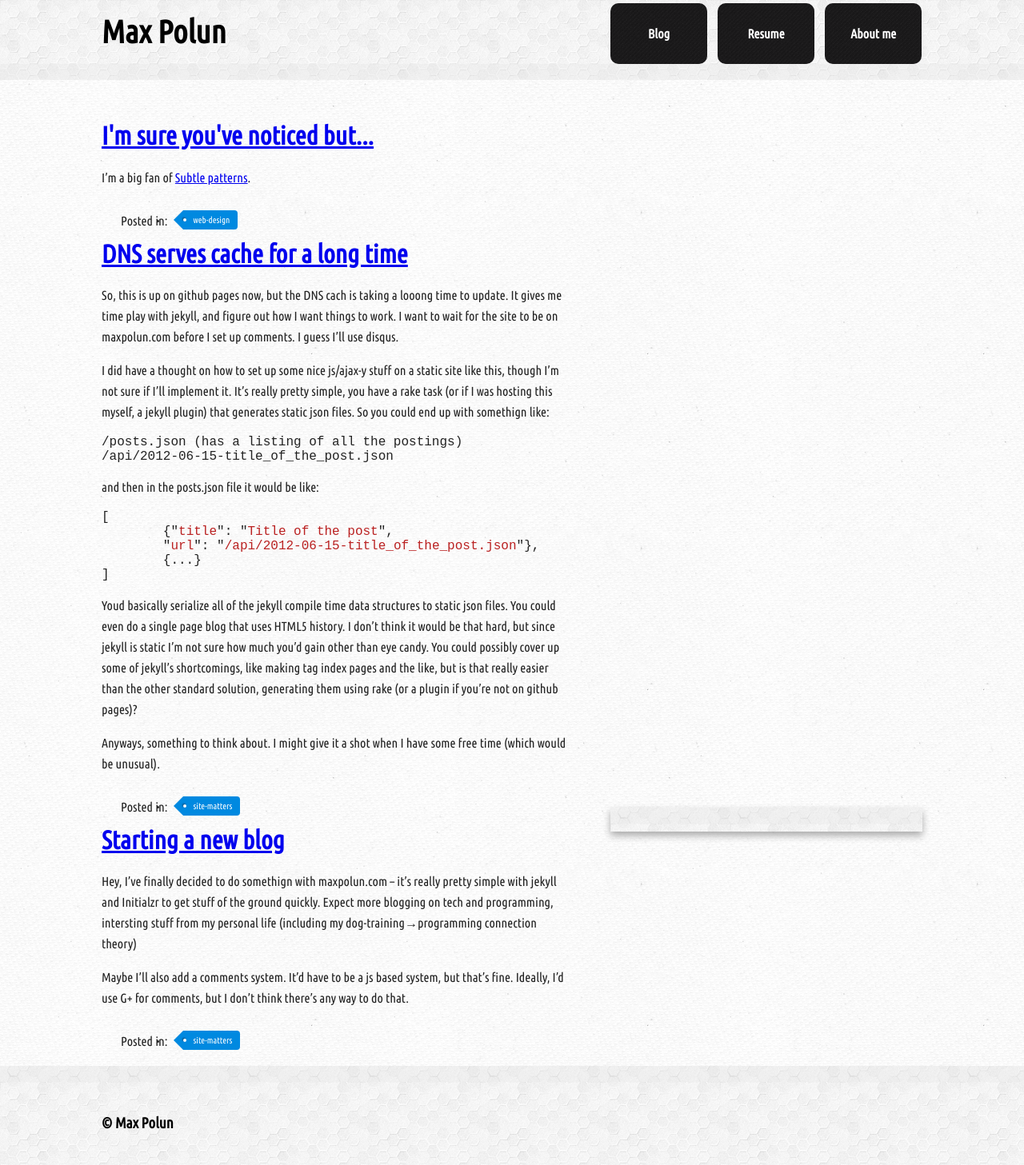
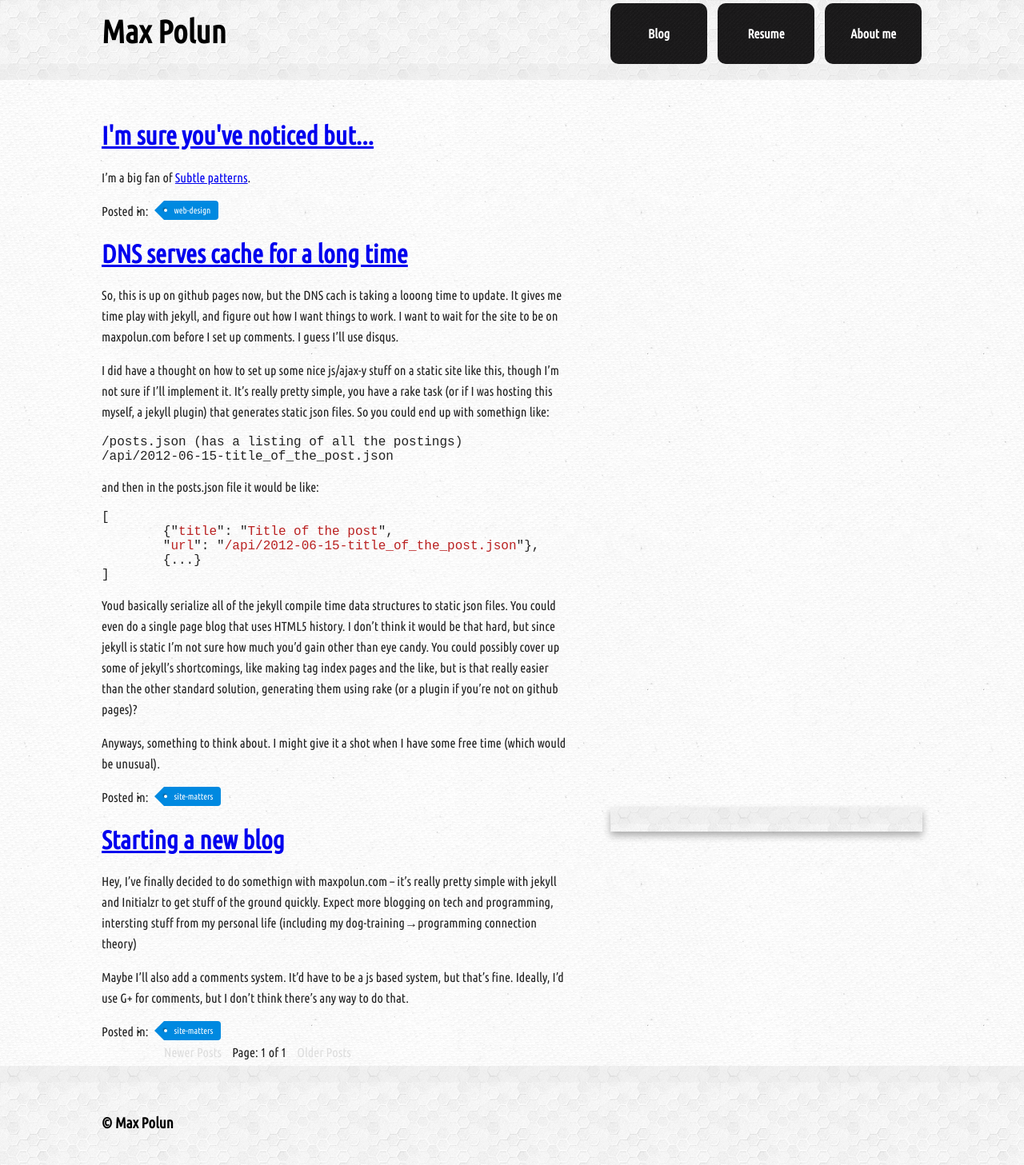
Before and after one commit to maxpolun/maxpolun.github.io, a Jekyll site: the page built from index.html, in a window 1280 px wide. Shown: the whole page at 80% size. Built offline with Jekyll 4.4.1, drawn with Linux system fonts in a browser that asks for light colours; nearby versions of some CDN libraries; a script that is not in the unit is left out; the list of posts is cut into pages by our own code.

Commit message:
Added pagination links

```diff
--- a/css/style.css
+++ b/css/style.css
@@ -162,6 +162,21 @@ nav a:hover{
 #title {
 	font-size: 250%;
 }
+/* pagination links */
+nav.pagination {
+	text-align: center;
+	float:none;
+	height:24px;
+}
+.next {
+	padding:0 10px 0 10px;
+}
+.previous {
+	padding:0 10px 0 10px;
+}
+.pagination .inactive {
+	color:#dddddd;
+}
 
 
 /* ==========================================================================
@@ -171,10 +186,12 @@ nav a:hover{
 .categories{
 	margin:0;
 	padding:0;
-	position:relative;
+	/*position:relative;*/
 	left:24px;
 	bottom:-12px;
 	list-style:none;
+	display:block;
+	height:24px;
 }
 .category-heading {
 	display: inline;
--- a/index.html
+++ b/index.html
@@ -21,3 +21,17 @@ layout: base
 	{% endif %}
 </article>
 {%endfor%}
+<!-- Pagination links -->
+<nav class="pagination">
+  {% if paginator.previous_page %}
+    <a href="/page{{paginator.previous_page}}" class="previous active">Newer Posts</a>
+  {% else %}
+    <span class="previous inactive">Newer Posts</span>
+  {% endif %}
+  <span class="page_number ">Page: {{paginator.page}} of {{paginator.total_pages}}</span>
+  {% if paginator.next_page %}
+    <a href="/page{{paginator.next_page}}" class="next active">Older posts</a>
+  {% else %}
+    <span class="next inactive">Older Posts</span>
+  {% endif %}
+</nav>
```
